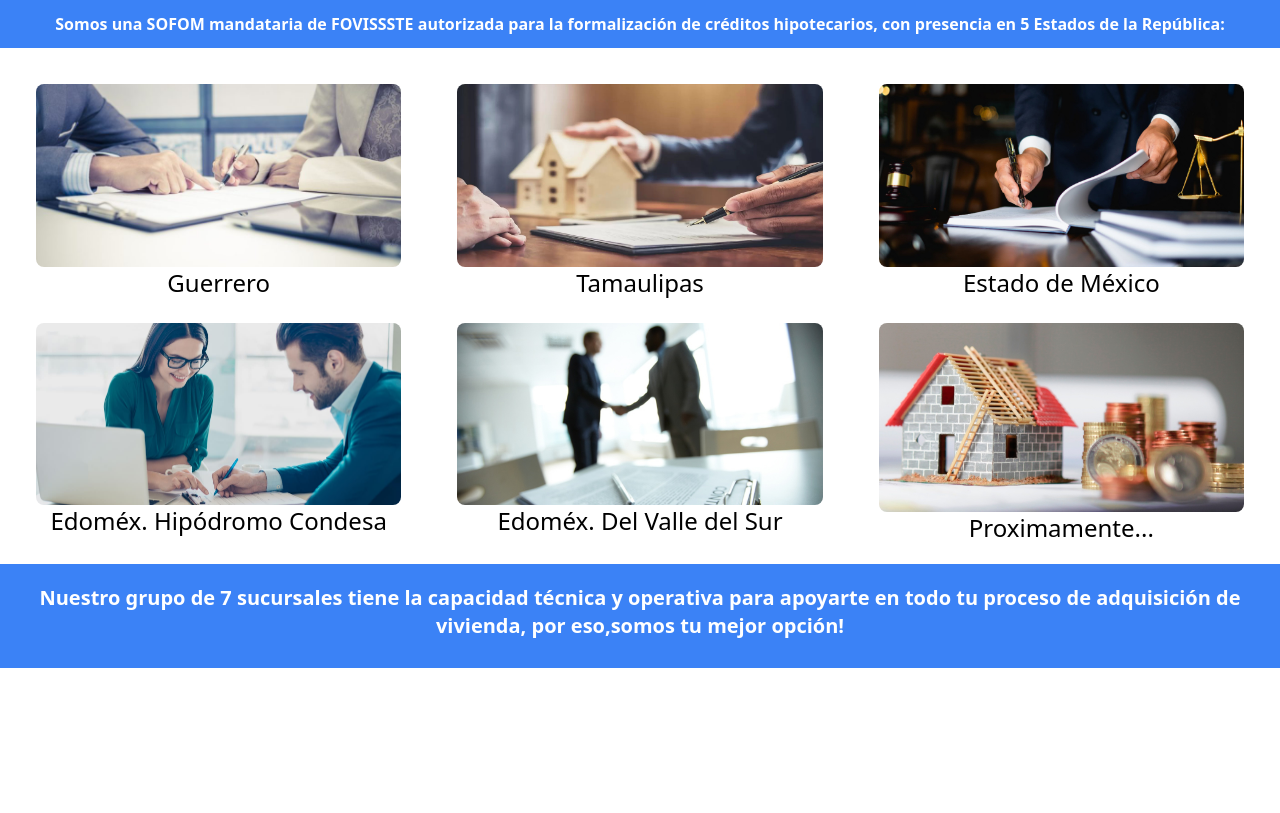
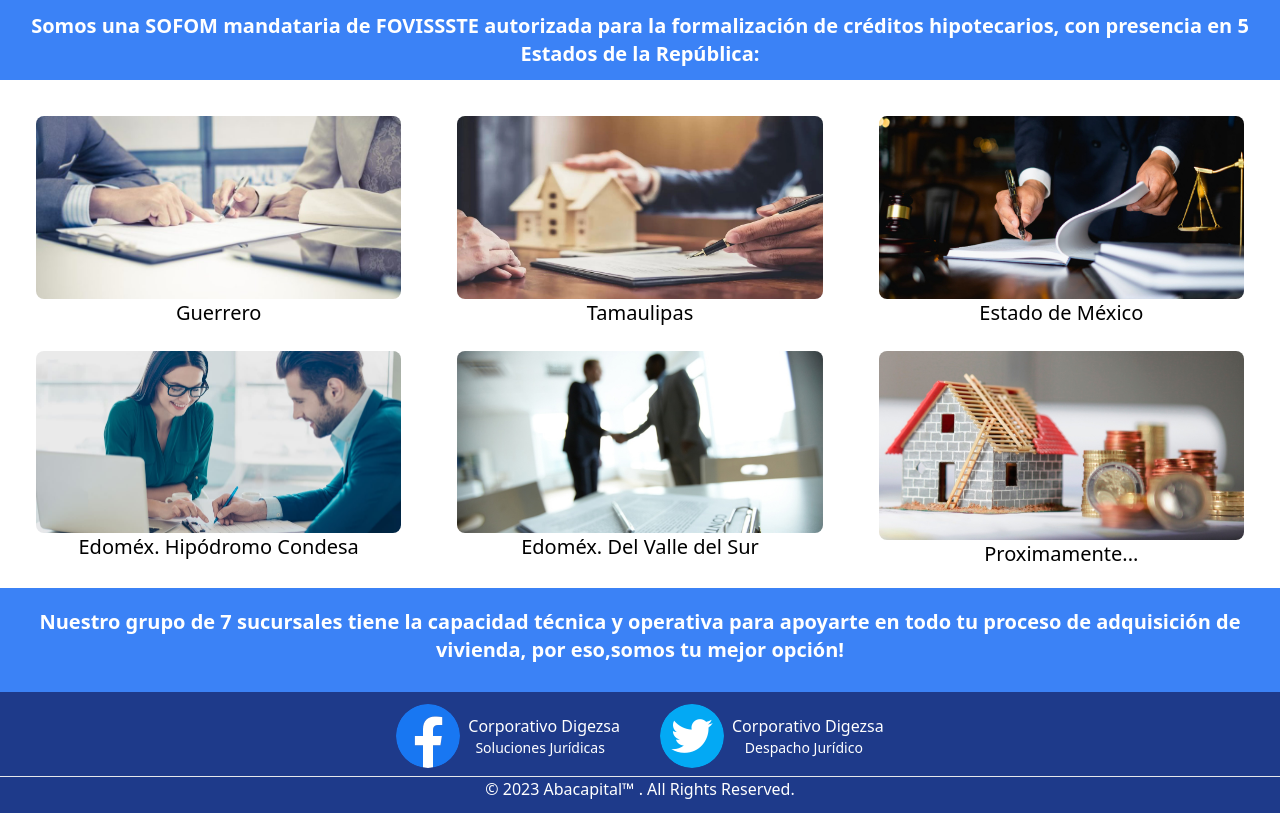
Before and after one commit to DiegoMiranda28/Digezsa, a PHP site: page / in a window 1280 px wide. Shown: the part 56-869 px from the top of the page. Before the commit the page ends 724 px from the top, so only its background shows below. Run offline with PHP 8.4, Linux system fonts and the light colour scheme.

Commit message:
Proyecto terminado

```diff
--- a/src/connection/prueba.php
+++ b/src/connection/prueba.php
@@ -325,6 +325,7 @@ class ConexionSQLServer {
         }
     }
 
+
     /* ==========   FUNCIONES PARA GENERAR RUTA, NOMBRE DE ARCHIVOS E INSERTAR  ========== */
     public function generateUniqueFileName($file, $inputName, $rfc) {
         $fileName = $file["name"];
--- a/src/index.html
+++ b/src/index.html
@@ -18,16 +18,35 @@
 
               <a href="index.html" class="xl:ml-4 lg:ml-4 flex items-center hover:bg-slate-400 rounded">
                   <img src="img/DIGESZA.png" class="mr-3 sm:h-12"/>
-                  <span class="titulo self-center text-xl font-bold whitespace-nowrap dark:text-white
+                  <span class="titulo self-center text-xl font-bold whitespace-nowrap dark:text-white md:text-lg
                   hover:text-white hover:font-bold">Digesza S.A. de C.V.</span>
               </a>
 
-              <!--    Lista de menu   -->
+               <!--    Lista de menu CELULAR  -->
+              <div class="w-[%50] ctn-menu-tablet md:hidden">
+                <ul class="bg-white flex flex-row border border-white rounded-lg font-medium
+                   dark:bg-blue-900 justify-center py-1">
+                    <li>
+                        <a href="index.html" class="block py-2 pl-3 pr-4 dark:bg-blue-600 text-blue-900
+                        hover:bg-slate-100 hover:text-slate-900 rounded underline decoration-sky-500 font-bold">Inicio
+                        </a>
+                    </li>
+
+                    <li>
+                        <a href="pages/inscripcionCredito.php" class="block py-2 pl-3 pr-4 md:bg-transparent md:text-blue-700
+                        md:p-0 md:dark:text-white dark:bg-blue-600 md:dark:bg-transparent
+                        hover:bg-slate-100 hover:text-slate-900 rounded hover:underline decoration-sky-500 font-bold">Inscripción de crédito
+                        </a>
+                    </li>
+                </ul>
+               </div>
+
+
+              <!--    Lista de menu TABLE,ESCRITORIO,LAPTOP  -->
               <div class="hidden w-full md:block md:w-auto ctn-menu-tablet">
-                  <ul class="flex flex-col p-4 mt-4 border border-gray-100 rounded-lg md:flex-row md:space-x-8 md:mt-0 md:text-base font-medium
-                  md:border-0 md:bg-white md:pr-8
-                  xl:pr-8 xl:space-x-12 xl:text-base
-                    dark:bg-blue-900 md:dark:bg-blue-800">
+
+                  <ul class="flex flex-col p-4 mt-4 border border-gray-100 rounded-lg md:flex-row md:space-x-8 md:mt-0 md:text-base font-medium md:border-0 md:bg-white md:pr-8
+                    xl:pr-8 xl:space-x-12 xl:text-base dark:bg-blue-900 md:dark:bg-blue-800">
                       <li>
                           <a href="index.html" class="block py-2 pl-3 pr-4 md:bg-transparent md:text-blue-700
                           md:p-0 md:dark:text-white dark:bg-blue-600 md:dark:bg-transparent xl:ml-3
@@ -48,16 +67,18 @@
     </nav>
 </header>
 
+                <!--    INFORMACIÓN PRINCIPAL  -->
 <div class="flex-auto w-full mt-0.3 py-0">
-  <div class="flex items-center mb-2 bg-blue-500 text-white text-xl font-bold px-4 py-3 text-center md:text-base
-  hover:bg-yellow-600 justify-center hover:font-serif">
-    <p class="hover:font-serif">Somos una SOFOM mandataria de FOVISSSTE autorizada para la formalización de créditos
+  <div class="flex items-center mb-2 bg-blue-500 text-white text-base font-bold px-4 py-3 text-center
+  sm:text-base md:text-lg lg:text-xl xl:text-4xl
+  hover:bg-yellow-600 justify-center">
+    <p class="">Somos una SOFOM mandataria de FOVISSSTE autorizada para la formalización de créditos
       hipotecarios, con presencia en 5 Estados de la República:
     </p>
   </div>
 </div>
 
-
+                <!--    CARDS DE SUCURSALES   -->
 <div class="flex-auto w-full py-5 bg-black mt-4">
   <div class="grid grid-cols-3 gap-6 mx-5 text-center">
 
@@ -68,7 +89,7 @@
           <img class="w-auto rounded-lg" src="img/guerrero.jpg" alt="card image" />
         </div>
         <div class="flex-1 items-center">
-          <h1 class="font-medium text-2xl">Guerrero</h1>
+          <h1 class="font-medium text-2xl sm:text-base md:text-xl">Guerrero</h1>
         </div>
       </div>
     </div>
@@ -79,7 +100,7 @@
           <img class="w-auto rounded-lg" src="img/tamaulipas.jpg" alt="card image" />
         </div>
         <div class="flex-1 items-center">
-          <h1 class="font-medium text-2xl">Tamaulipas</h1>
+          <h1 class="font-medium text-2xl sm:text-xl md:text-xl">Tamaulipas</h1>
         </div>
       </div>
     </div>
@@ -90,7 +111,7 @@
           <img class="w-auto rounded-lg" src="img/estadoMx.jpg" alt="card image" />
         </div>
         <div class="flex-1 items-center">
-          <h1 class="font-medium text-2xl">Estado de México</h1>
+          <h1 class="font-medium text-2xl sm:text-xl md:text-xl">Estado de México</h1>
         </div>
       </div>
     </div>
@@ -101,7 +122,7 @@
           <img class="w-auto rounded-lg" src="img/edoMxCondesa.jpg" alt="card image" />
         </div>
         <div class="flex-1 items-center">
-          <h1 class="font-medium text-2xl">Edoméx. Hipódromo Condesa</h1>
+          <h1 class="font-medium text-2xl sm:text-xl md:text-xl">Edoméx. Hipódromo Condesa</h1>
         </div>
       </div>
     </div>
@@ -112,7 +133,7 @@
           <img class="w-auto rounded-lg" src="img/valleSur.jpg" alt="card image" />
         </div>
         <div class="flex-1 items-center">
-          <h1 class="font-medium text-2xl">Edoméx. Del Valle del Sur</h1>
+          <h1 class="font-medium text-2xl sm:text-xl md:text-xl">Edoméx. Del Valle del Sur</h1>
         </div>
       </div>
     </div>
@@ -123,24 +144,68 @@
           <img class="w-auto rounded-lg" src="img/x.jpg" alt="card image" />
         </div>
         <div class="flex-1 items-center">
-          <h1 class="font-medium text-2xl">Proximamente...</h1>
+          <h1 class="font-medium text-2xl sm:text-xl md:text-xl">Proximamente...</h1>
         </div>
       </div>
     </div>
 
 
-
-
   </div>
 </div>
 
-<div class="flex-auto w-full mt-0.3 bg-blue-500 py-5">
-  <div class="flex items-center mb-2 bg-blue-500 text-white text-xl font-bold px-4 py-0 text-center">
-    <p>Nuestro grupo de 7 sucursales tiene la capacidad técnica y operativa
+                <!--    INFORMACIÓN SECUNDARIA   -->
+<div class="flex-auto w-full mt-0.3 bg-blue-500 py-5 hover:bg-yellow-600">
+  <div class="flex items-center mb-2 bg-blue-500 text-white text-base font-bold px-4 py-0 text-center
+  sm:text-base md:text-lg lg:text-xl xl:text-4xl
+  hover:bg-yellow-600">
+    <p class="hover:bg-yellow-600">Nuestro grupo de 7 sucursales tiene la capacidad técnica y operativa
       para apoyarte en todo tu proceso de adquisición de vivienda, por eso,somos tu mejor opción!
     </p>
   </div>
 </div>
 
+
+<footer class="bg-blue-900 w-full py-3">
+    <div class="bg-blue-900 flex justify-center">
+
+      <figure class="flex flex-col items-center justify-center p-8 text-center bg-blue-900 border-gray-200 rounded-b-lg md:rounded-br-lg
+      dark:bg-gray-800 dark:border-gray-700 mx-5 mb-2">
+        <a href="https://www.facebook.com/corporativodigesza.com.mx/?locale=es_LA" target="_blank">
+          <figcaption class="flex items-center justify-center space-x-3">
+              <img class="rounded-full w-2 h-2" src="img/facebook64.png" alt="profile picture">
+              <div class="space-y-0.5 font-medium dark:text-white text-left">
+                  <div class="text-white ml-2">Corporativo Digezsa</div>
+                  <div class="text-sm text-white dark:text-gray-400">Soluciones Jurídicas</div>
+              </div>
+          </figcaption>
+        </a>
+      </figure>
+
+      <figure class="flex flex-col items-center justify-center p-8 text-center bg-blue-900 border-gray-200 rounded-b-lg md:rounded-br-lg
+      dark:bg-gray-800 dark:border-gray-700 mx-5 mb-2">
+        <a href="https://twitter.com/digesza?lang=es" target="_blank">
+          <figcaption class="flex items-center justify-center space-x-3">
+              <img class="rounded-full w-2 h-2" src="img/twitter64.png" alt="profile picture">
+              <div class="space-y-0.5 font-medium dark:text-white text-left">
+                  <div class="text-white ml-2">Corporativo Digezsa</a></div>
+                  <div class="text-sm text-white dark:text-gray-400">Despacho Jurídico</div>
+              </div>
+          </figcaption>
+        </a>
+      </figure>
+
+    </div class="flex justify-center">
+      <hr class="border-white sm:mx-auto dark:border-gray-700"/>
+      <span class="block text-base text-white dark:text-gray-400 text-center ">© 2023
+        <a href="http://abacapital.com.mx/" target="_blank" class="hover:underline">Abacapital™</a>
+        . All Rights Reserved.
+      </span>
+    </div>
+
+   </div>
+</footer>
+
+
+
 </body>
 </html>
```
Also changed, not shown: src/connection/inte.php (+6 -6 lines), src/connection/pruebaDos.php (deleted, +0 -250 lines), src/index2.php (deleted, +0 -93 lines), src/js/backForms.js (+30 -127 lines), src/pages/ej.php (deleted, +0 -40 lines), src/pages/inscripcionCredito.php (+23 -4 lines), src/img/che64.png (added), src/img/facebook64.png (added), src/img/twitter64.png (added), 6 other files.
